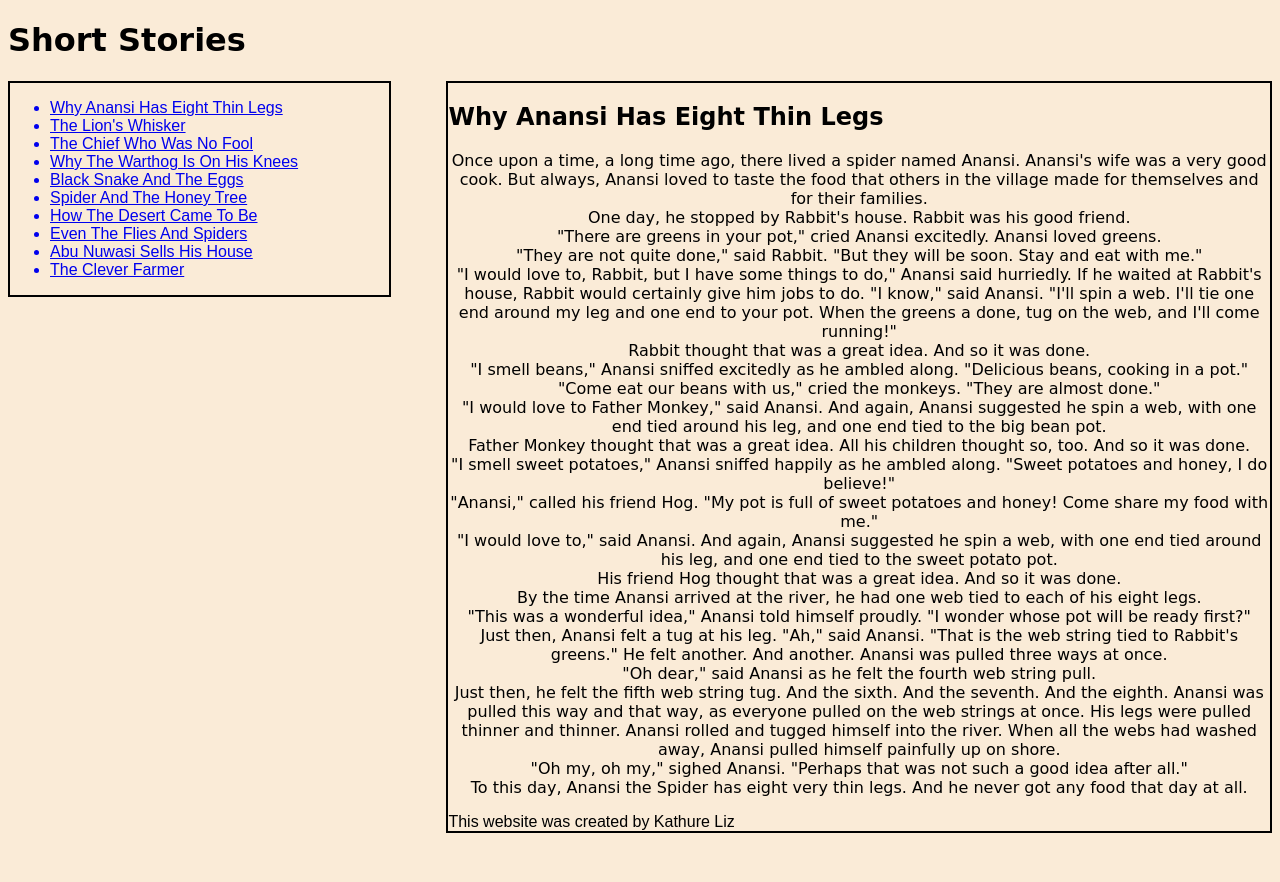
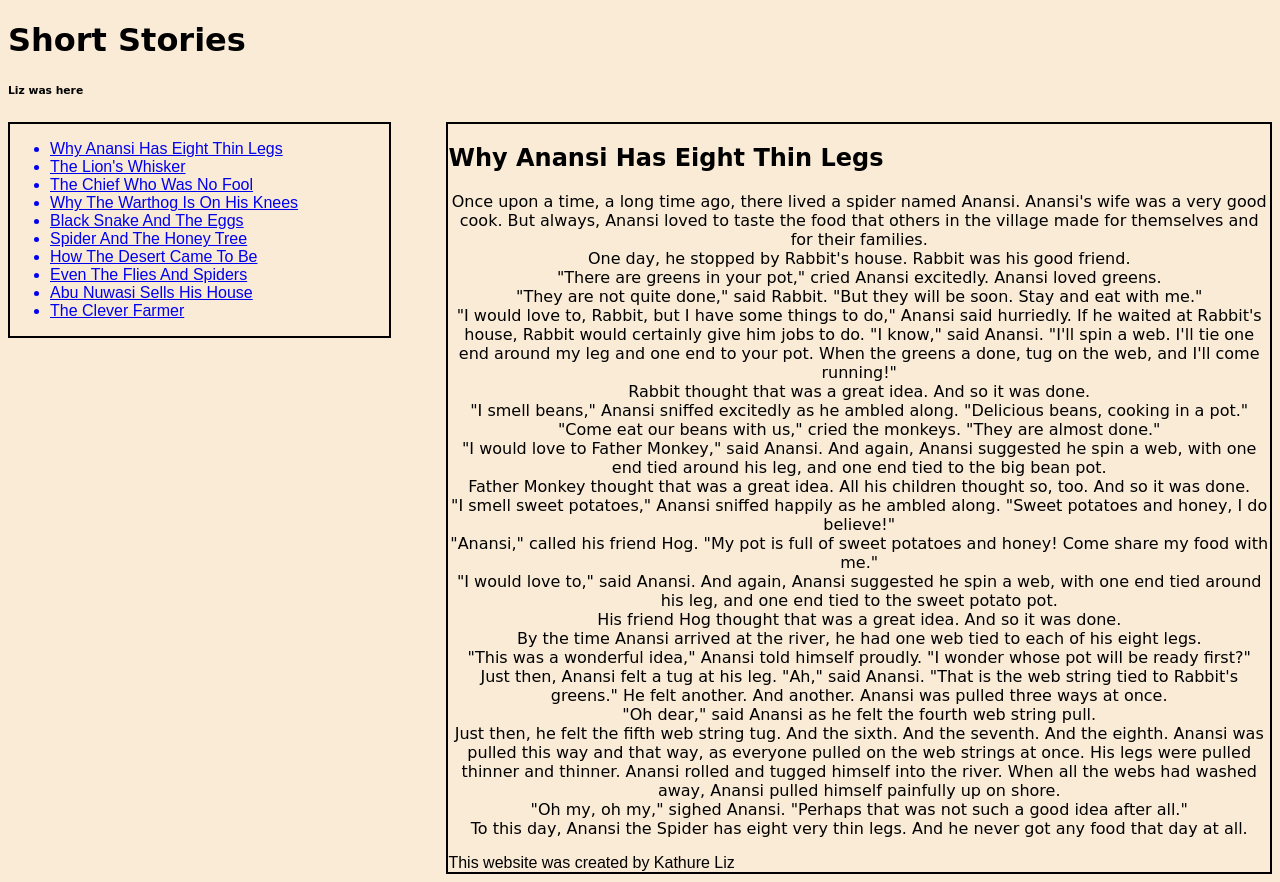
Before and after one commit to Kathure/african-tales-site, a plain HTML site: page index.html in a window 1280 px wide. Before the commit the page ends 841 px from the top, so only its background shows below. Drawn offline with Linux system fonts and the light colour scheme.

Commit message:
modified index.html

```diff
--- a/index.html
+++ b/index.html
@@ -6,7 +6,8 @@
 
 </head>
 
-<body><header><h1 >Short Stories</h1></header>
+<body><header><h1 >Short Stories</h1>
+    <h6>Liz was here</h6></header>
     <nav id="leftnav">
         <ul>
             <a href="#"><li>Why Anansi Has Eight Thin Legs</li></a>
```
